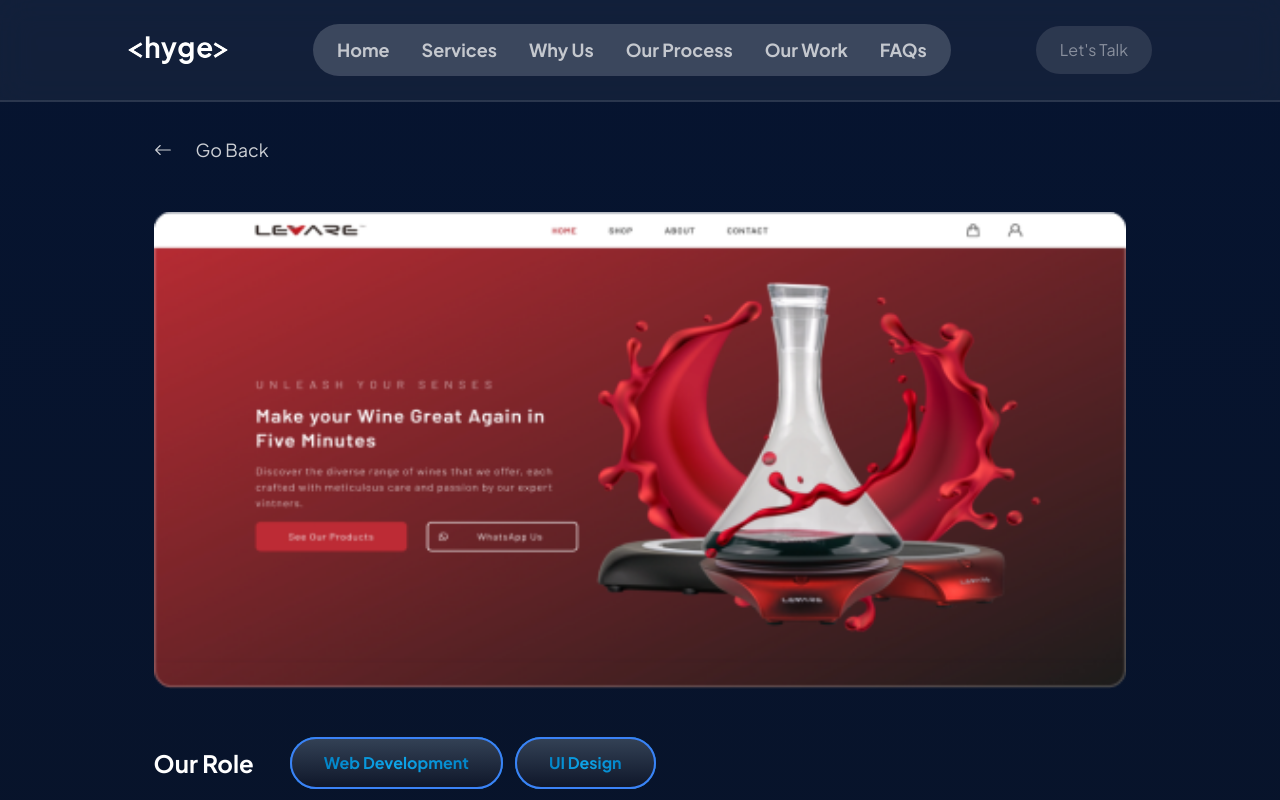
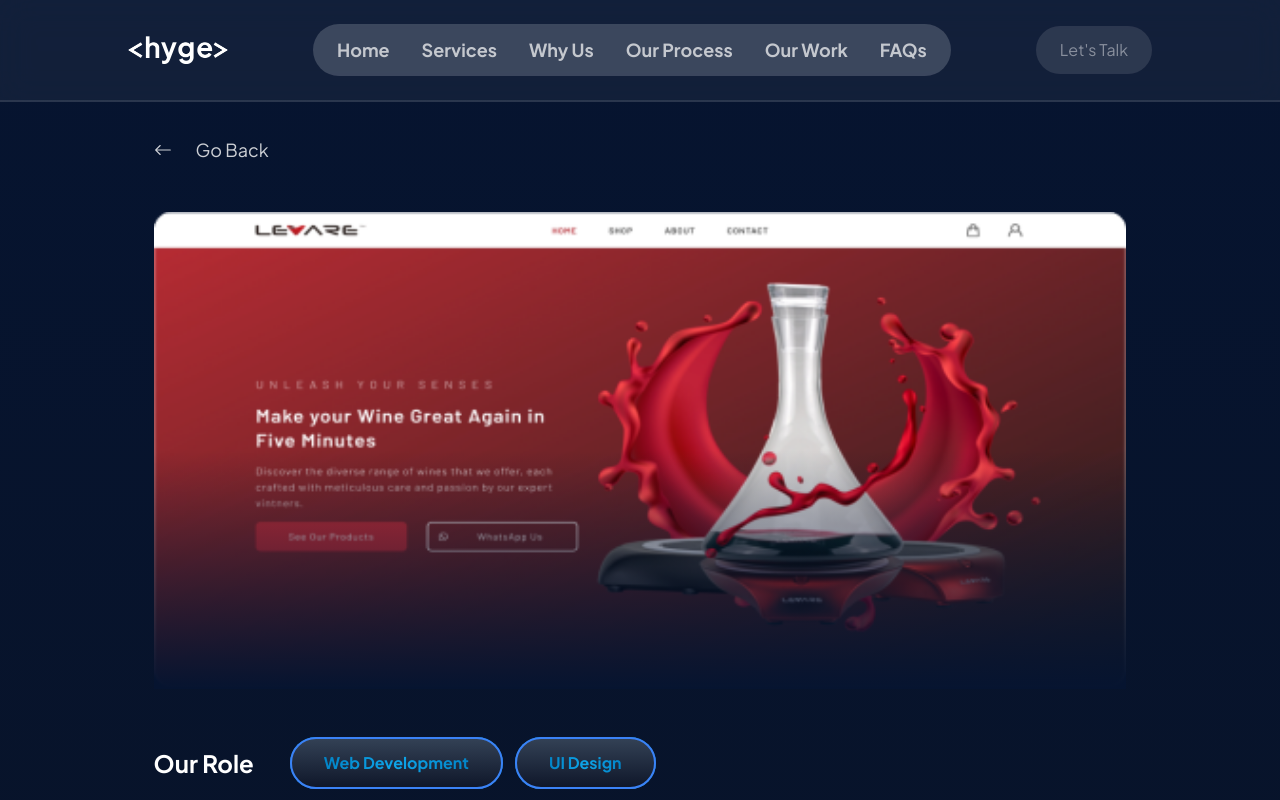
Before and after one commit to marcellinojg/hyge-frontend-test, a Next.js app: page /portfolios/1 in a window 1280 px wide. Shown: the top 800 px of the page. Built offline with nearby package versions, Linux system fonts and the light colour scheme.

Commit message:
feat: shade effect in portfolio detail picture

```diff
--- a/src/app/portfolios/[id]/page.tsx
+++ b/src/app/portfolios/[id]/page.tsx
@@ -21,7 +21,11 @@
                     <BsArrowLeft />
                     Go Back
                 </button>
-                <Image src={portfolio.imgPath} width={500} height={500} alt="Preview portfolio" className="w-full my-12" />
+                <div className="relative my-12">
+                    <div className="absolute from-[#061430] via-transparent to-transparent bg-gradient-to-t w-full h-full top-0 left-0">
+                    </div>
+                    <Image src={portfolio.imgPath} width={500} height={500} alt="Preview portfolio" className="w-full" />
+                </div>
                 <div className="flex lg:flex-row flex-col lg:items-center gap-4">
                     <span className="text-2xl pr-5 font-bold">Our Role</span>
                     <CategoryList>
```
